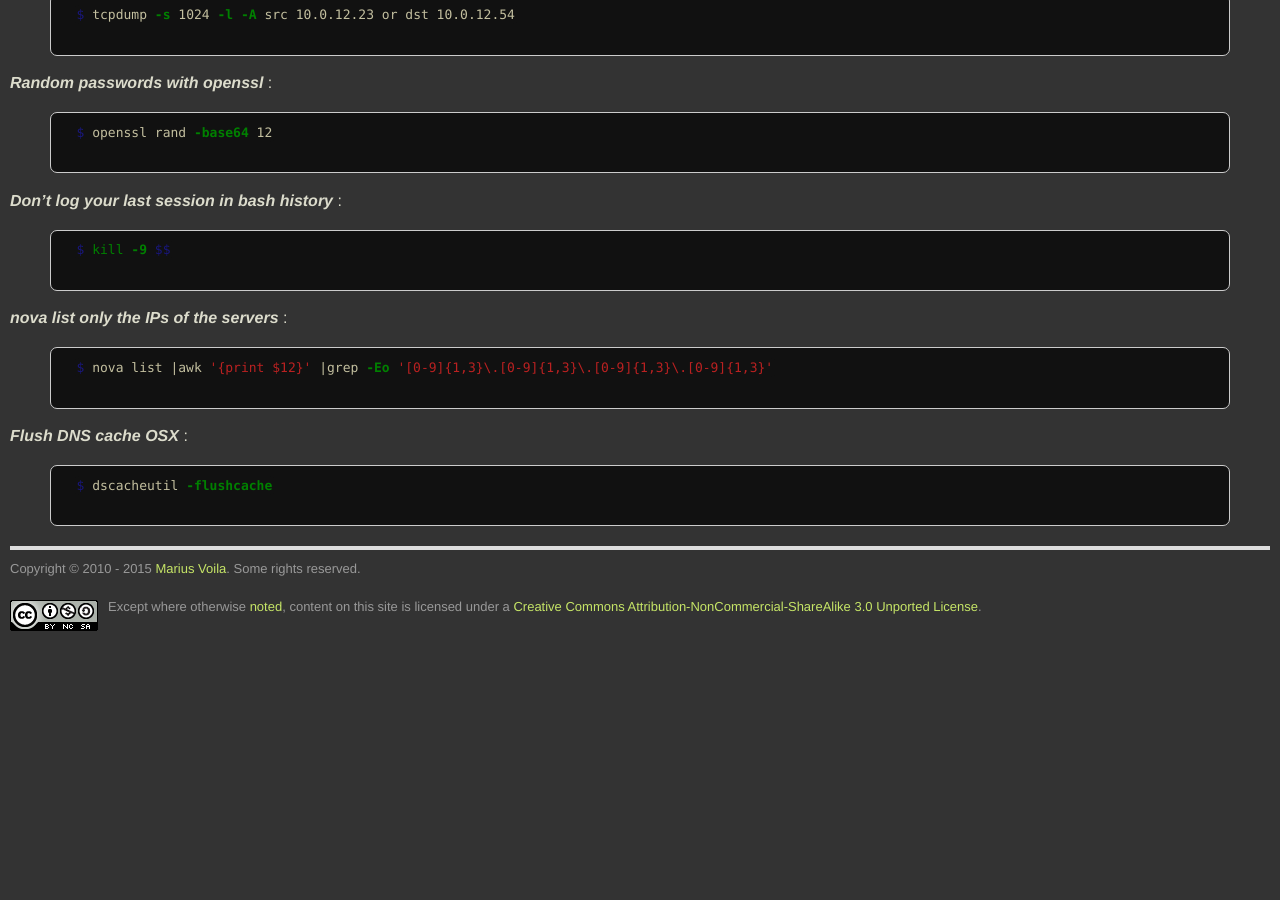
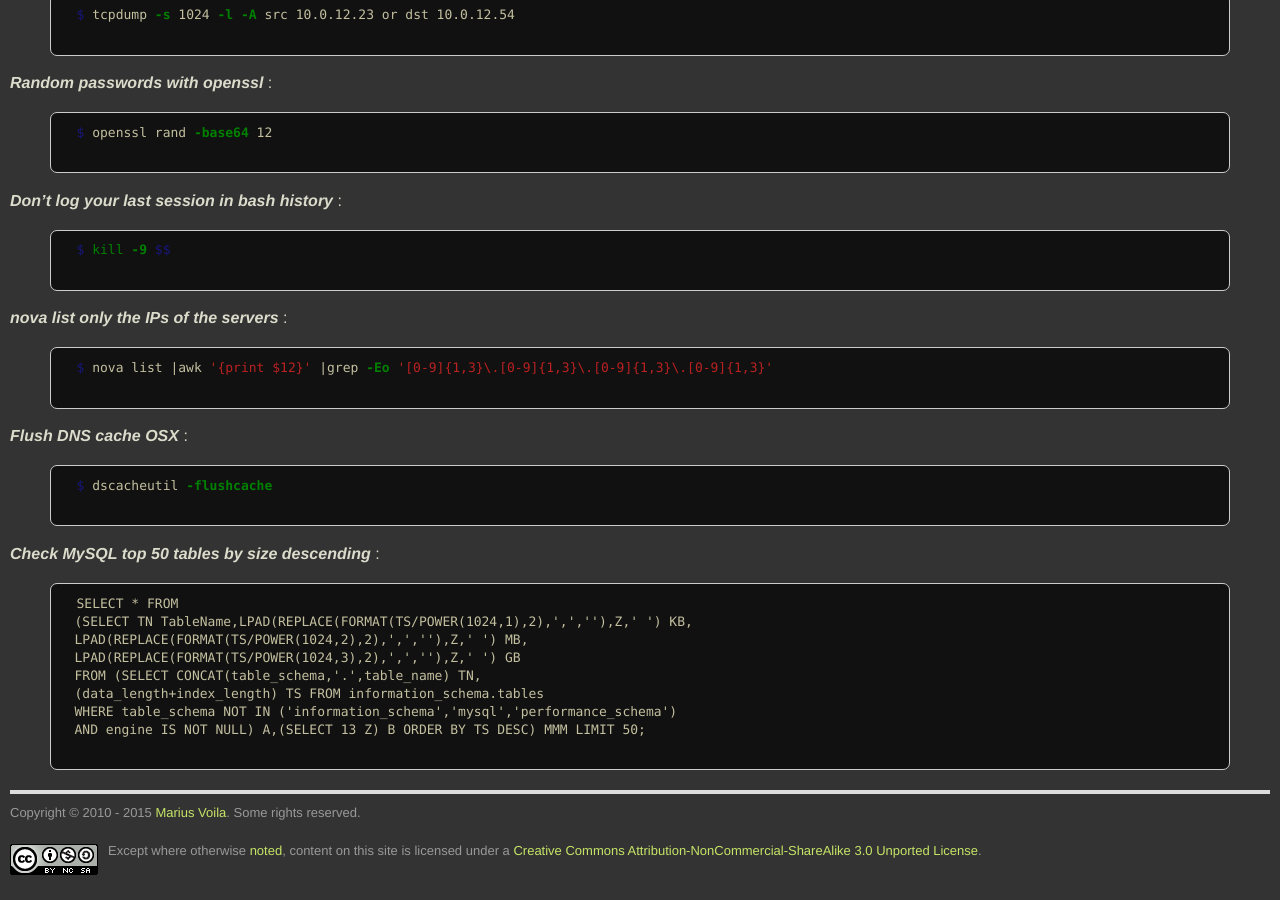
Before and after one commit to mariusv/mariusv.com, a Jekyll site: the page built from sys-magic.md, in a window 1280 px wide and 900 px high, scrolled down 591 px. Built offline with Jekyll 4.4.1, drawn with Linux system fonts in a browser that asks for light colours; some web fonts are replaced; Markdown is read by kramdown in place of the engine named in the settings; before the commit the page ends 1247 px from its top, so only the background shows below that.

Commit message:
added mysql magic

```diff
--- a/sys-magic.md
+++ b/sys-magic.md
@@ -51,3 +51,16 @@ $ nova list |awk '{print $12}' |grep -Eo '[0-9]{1,3}\.[0-9]{1,3}\.[0-9]{1,3}\.[0
 {%highlight bash%}
 $ dscacheutil -flushcache
 {% endhighlight %}
+
+***Check MySQL top 50 tables by size descending*** :
+
+{% highlight mysql %}
+SELECT * FROM
+(SELECT TN TableName,LPAD(REPLACE(FORMAT(TS/POWER(1024,1),2),',',''),Z,' ') KB,
+LPAD(REPLACE(FORMAT(TS/POWER(1024,2),2),',',''),Z,' ') MB,
+LPAD(REPLACE(FORMAT(TS/POWER(1024,3),2),',',''),Z,' ') GB
+FROM (SELECT CONCAT(table_schema,'.',table_name) TN,
+(data_length+index_length) TS FROM information_schema.tables
+WHERE table_schema NOT IN ('information_schema','mysql','performance_schema')
+AND engine IS NOT NULL) A,(SELECT 13 Z) B ORDER BY TS DESC) MMM LIMIT 50;
+{% endhighlight %}
```
